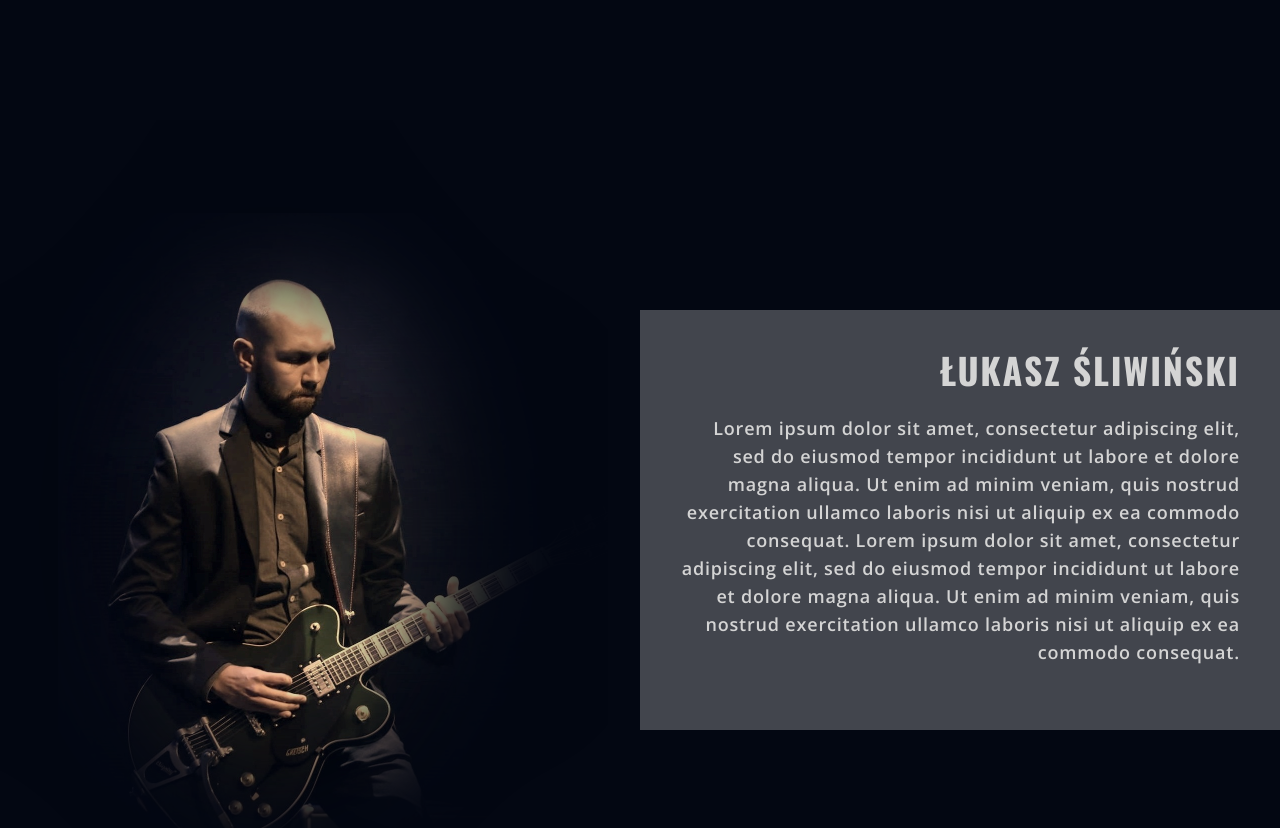
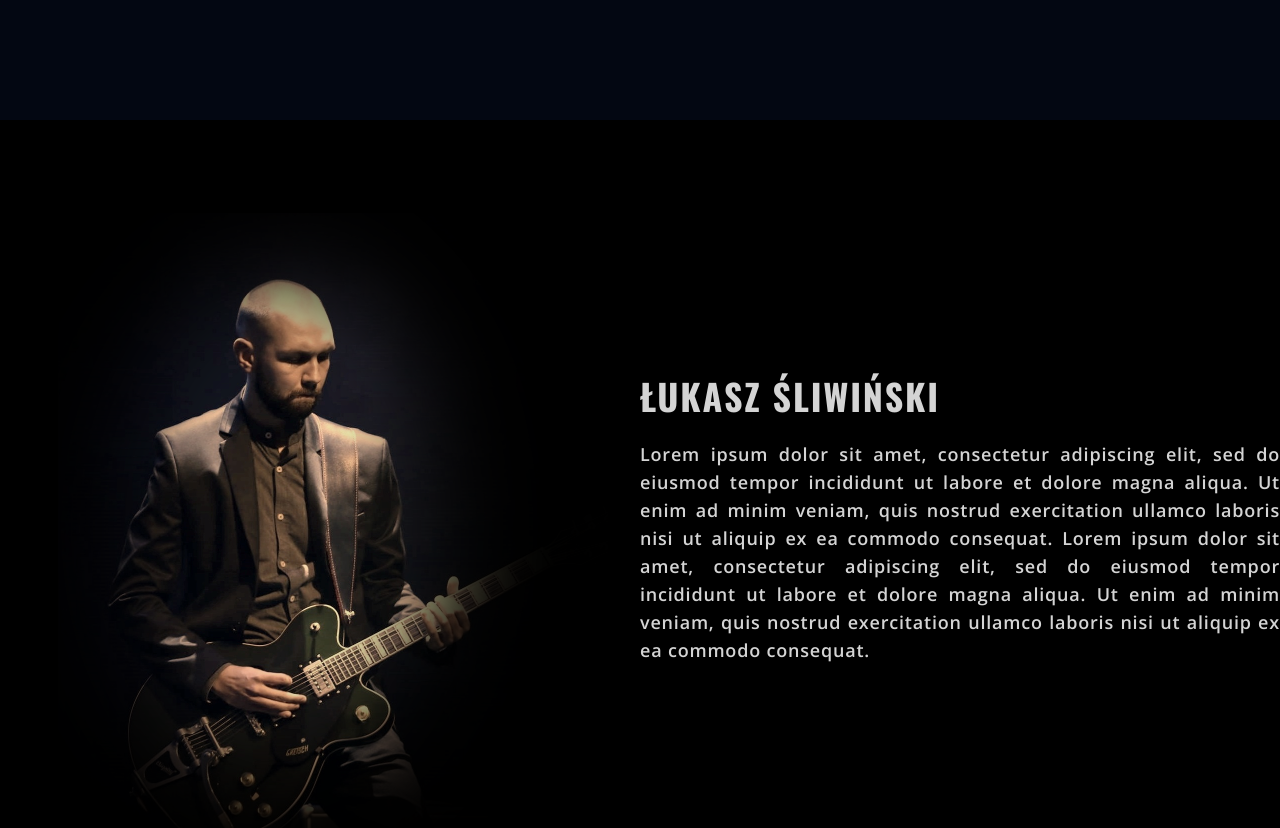
Before and after one commit to lukaszsliwinski/solo-website, a Next.js app: page / in a window 1280 px wide. Shown: the part 680-1508 px from the top of the page. Built offline with nearby package versions, Linux system fonts and the light colour scheme.

Commit message:
feat: update about section

```diff
--- a/app/globals.css
+++ b/app/globals.css
@@ -1,6 +1,11 @@
 @tailwind base;
 @tailwind components;
 @tailwind utilities;
+
+
+:root {
+  --slope: 60%;
+}
 
 /* scrollbar */
 html {
@@ -25,7 +30,18 @@ html::-webkit-scrollbar-track {
 }
 
 
-/* scrollspy */
-.active-scroll-spy {
-  color: rgb(194 65 12); /* orange-700 */
+.left-cover {
+  clip-path: polygon(0 0,100% var(--slope),100% 100%,0 100%);
 }
+
+.right-cover {
+  clip-path: polygon(0 var(--slope),100% 0,100% 100%,0 100%);
+}
+
+.top-cover {
+  clip-path: polygon(0 0,100% 0,0 100%,0 100%);
+}
+
+.bottom-cover {
+  clip-path: polygon(0 0,0 0,100% 100%,0 100%);
+}
--- a/components/layouts/About.tsx
+++ b/components/layouts/About.tsx
@@ -2,15 +2,12 @@ import Header from "../shared/Header"
 
 const About = () => {
   return (
-    <section className="bg-gray-950" id="about">
-      <div className="grid grid-cols-2 h-screen bg-local bg-fit-h bg-no-repeat bg-left bg-landing">
-        <div className="col-start-2 flex flex-col items-end w-[40rem] m-auto p-10 bg-neutral-300/30">
-          <Header text={'ŁUKASZ ŚLIWIŃSKI'} />
-          <article className="text-lg my-6 text-right">
-            Lorem ipsum dolor sit amet, consectetur adipiscing elit, sed do eiusmod tempor incididunt ut labore et dolore magna aliqua. Ut enim ad minim veniam, quis nostrud exercitation ullamco laboris nisi ut aliquip ex ea commodo consequat.
-            Lorem ipsum dolor sit amet, consectetur adipiscing elit, sed do eiusmod tempor incididunt ut labore et dolore magna aliqua. Ut enim ad minim veniam, quis nostrud exercitation ullamco laboris nisi ut aliquip ex ea commodo consequat.
-          </article>
-        </div>
+    <section className="grid grid-cols-2 min-h-screen bg-local bg-fit-h bg-no-repeat bg-left bg-profile" id="about">
+      <div className="col-start-2 w-[40rem] m-auto">
+        <Header text={'ŁUKASZ ŚLIWIŃSKI'} />
+        <p className="text-lg mt-6 text-justify">
+          Lorem ipsum dolor sit amet, consectetur adipiscing elit, sed do eiusmod tempor incididunt ut labore et dolore magna aliqua. Ut enim ad minim veniam, quis nostrud exercitation ullamco laboris nisi ut aliquip ex ea commodo consequat. Lorem ipsum dolor sit amet, consectetur adipiscing elit, sed do eiusmod tempor incididunt ut labore et dolore magna aliqua. Ut enim ad minim veniam, quis nostrud exercitation ullamco laboris nisi ut aliquip ex ea commodo consequat.
+        </p>
       </div>
     </section>
   )
--- a/tailwind.config.ts
+++ b/tailwind.config.ts
@@ -10,6 +10,7 @@ const config: Config = {
     extend: {
       backgroundImage: {
         "landing": "url('../public/landing.png')",
+        "profile": "url('../public/profile.png')",
         "mountains": "url('../public/mountains.jpg')",
         "pick": "url('../public/pick.svg')"
       },
```
Also changed, not shown: public/profile.jpg (deleted), public/profile.png (added).
